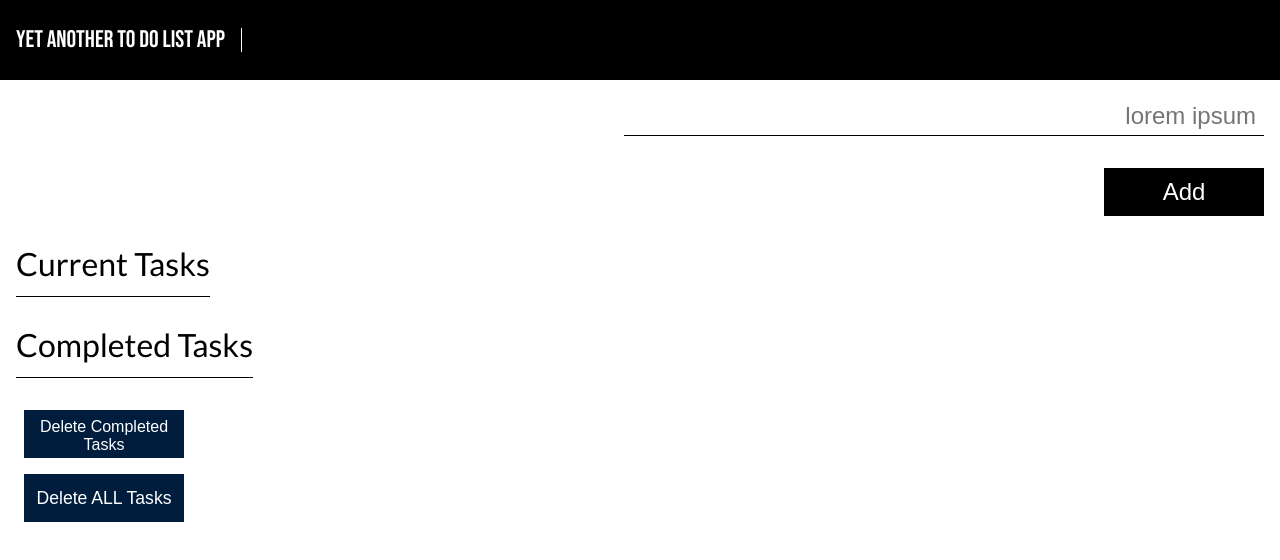
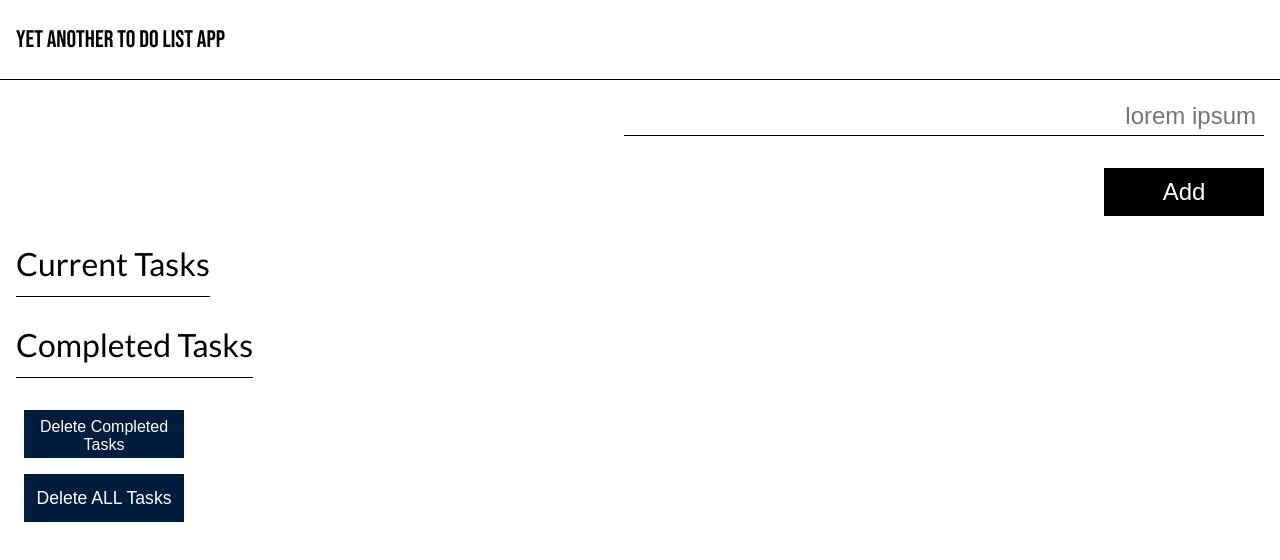
Before and after one commit to tolunaydundar/Twodou, a plain HTML site: page index.html in a window 1280 px wide. Drawn offline with Linux system fonts and the light colour scheme.

Commit message:
Update navbar styling

```diff
--- a/styles/main.css
+++ b/styles/main.css
@@ -16,8 +16,9 @@ header#header nav#navbar {
 	display: flex;
 	justify-content: space-between;
 	align-items: center;
-	background-color: black;
-	color: white;
+	background-color: white;
+	color: black;
+	border-bottom: 1px solid black
 }
 
 header#header nav#navbar h1#brand {
```
